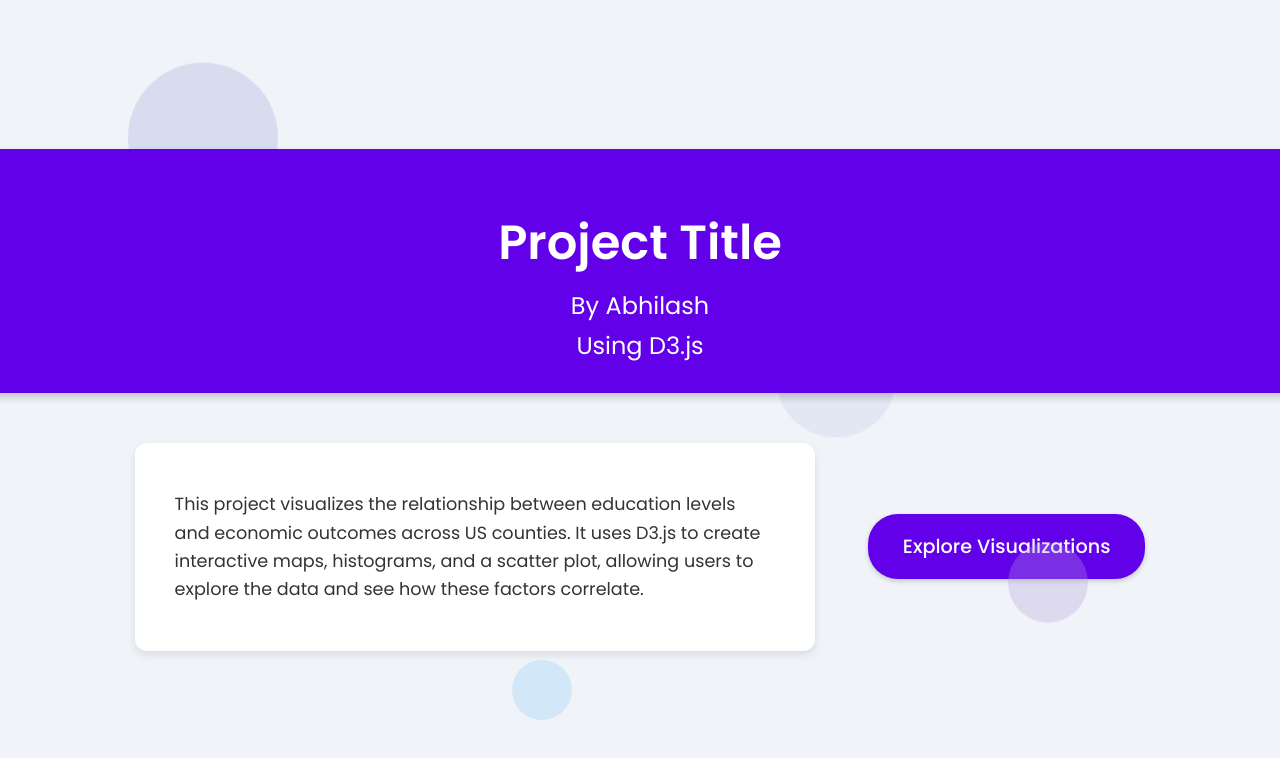
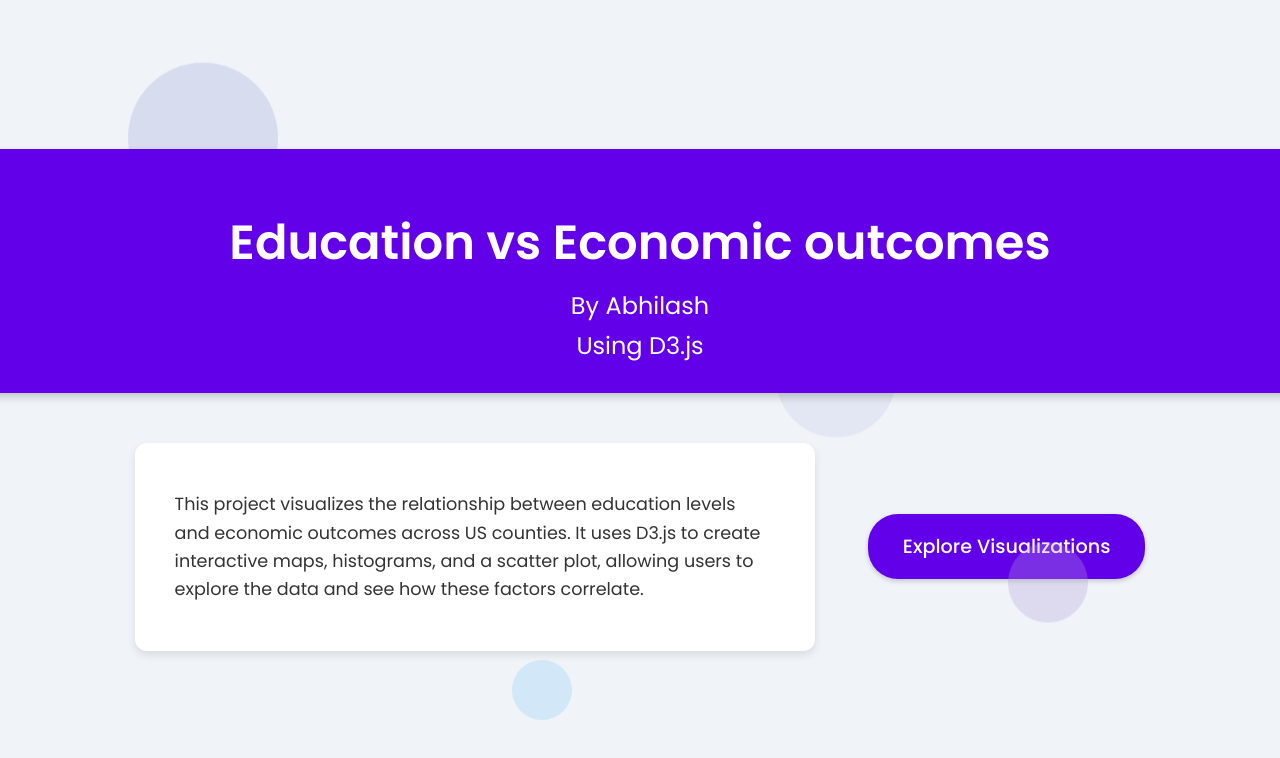
Before and after one commit to abhilashkaluwala/VID_Project_1, a plain HTML site: page index.html in a window 1280 px wide. Shown: the top 758 px of the page. Drawn offline with Linux system fonts and the light colour scheme.

Commit message:
version-1.0

```diff
--- a/index.html
+++ b/index.html
@@ -215,7 +215,7 @@
 <body>
     <div class="landing-page">
         <div class="landing-header">
-            <h1>Project Title</h1>
+            <h1>Education vs Economic outcomes</h1>
             <h3>By Abhilash</h3>
             <h3>Using D3.js</h3>
         </div>
```
